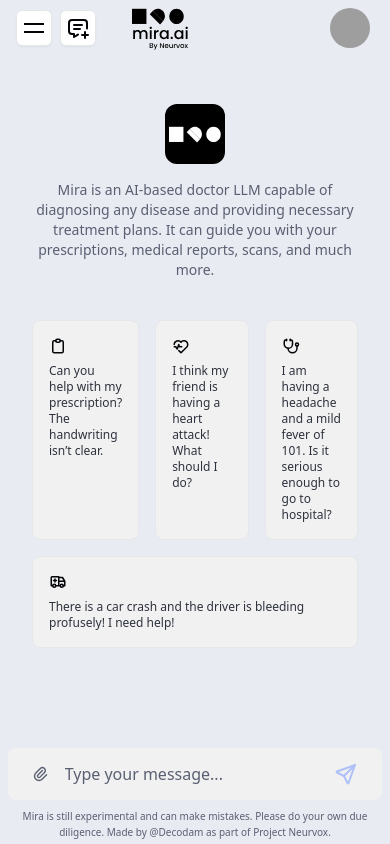
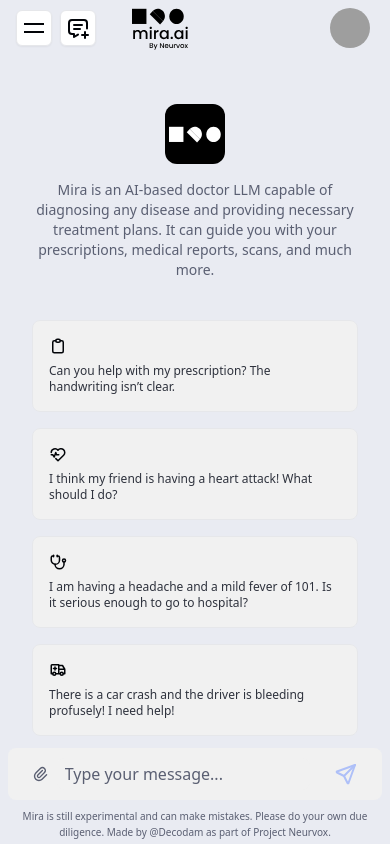
Before and after one commit to Decodam/mira, a Next.js app: page / in a window 390 px wide. Built offline with nearby package versions, Linux system fonts and the light colour scheme; grey boxes are pictures that could not be loaded.

Commit message:
ui fixed

```diff
--- a/src/app/(ai_chat)/c/[id]/page.jsx
+++ b/src/app/(ai_chat)/c/[id]/page.jsx
@@ -33,6 +33,7 @@
 
     return () => {
       if (messagesEndRef.current) {
+        // eslint-disable-next-line react-hooks/exhaustive-deps
         observer.unobserve(messagesEndRef.current);
       }
     };
--- a/src/components/description-card.jsx
+++ b/src/components/description-card.jsx
@@ -1,6 +1,6 @@
 export default function DescriptionCard({ icon: Icon, description }) {
   return (
-    <div className="flex-1 border-border p-4 border rounded-lg bg-accent md:min-w-52">
+    <div className="flex-1 border-border p-4 border rounded-lg bg-accent min-w-52">
       <div className="mb-2">
         {Icon && <Icon size={18} />}
       </div>
--- a/src/styles/globals.css
+++ b/src/styles/globals.css
@@ -57,7 +57,7 @@
     @apply border-border;
   }
   body {
-    @apply bg-background text-foreground;
+    @apply bg-background text-foreground p-0;
   }
   .container{
     @apply max-w-screen-lg
```
